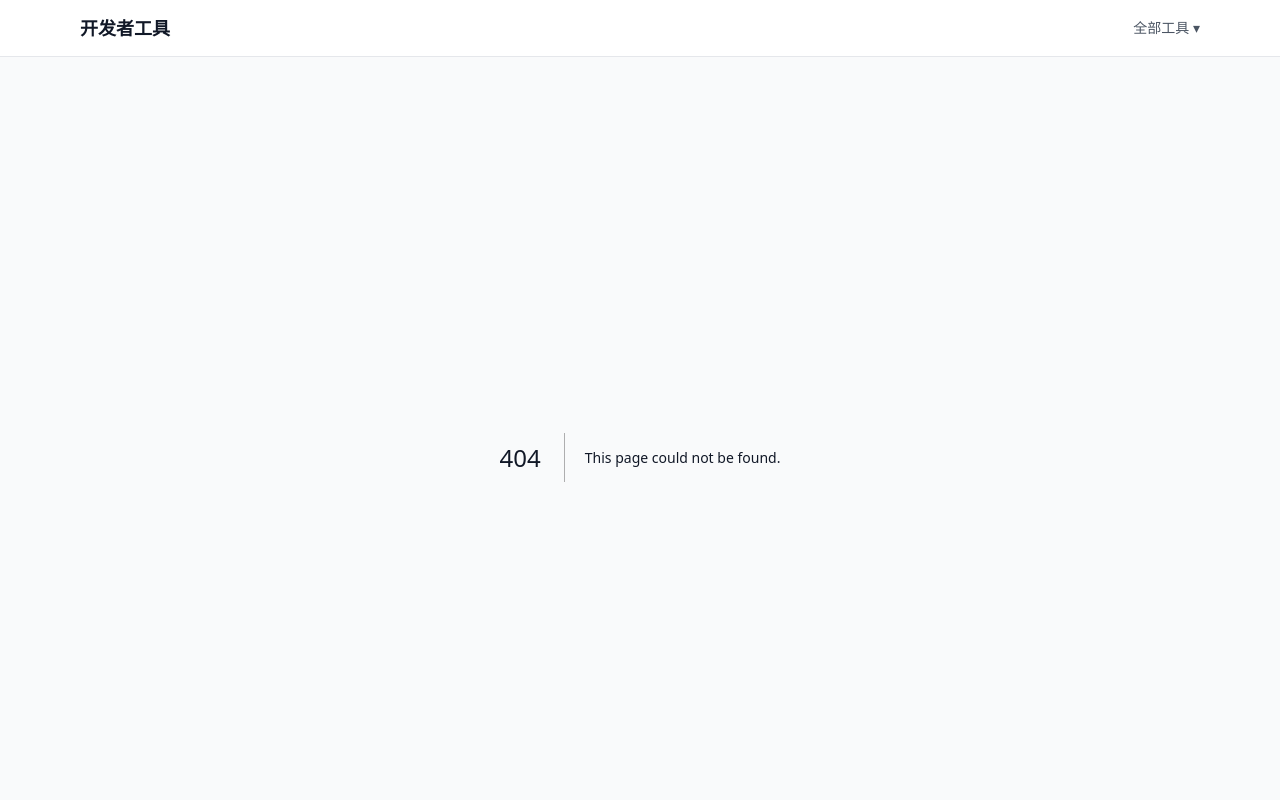
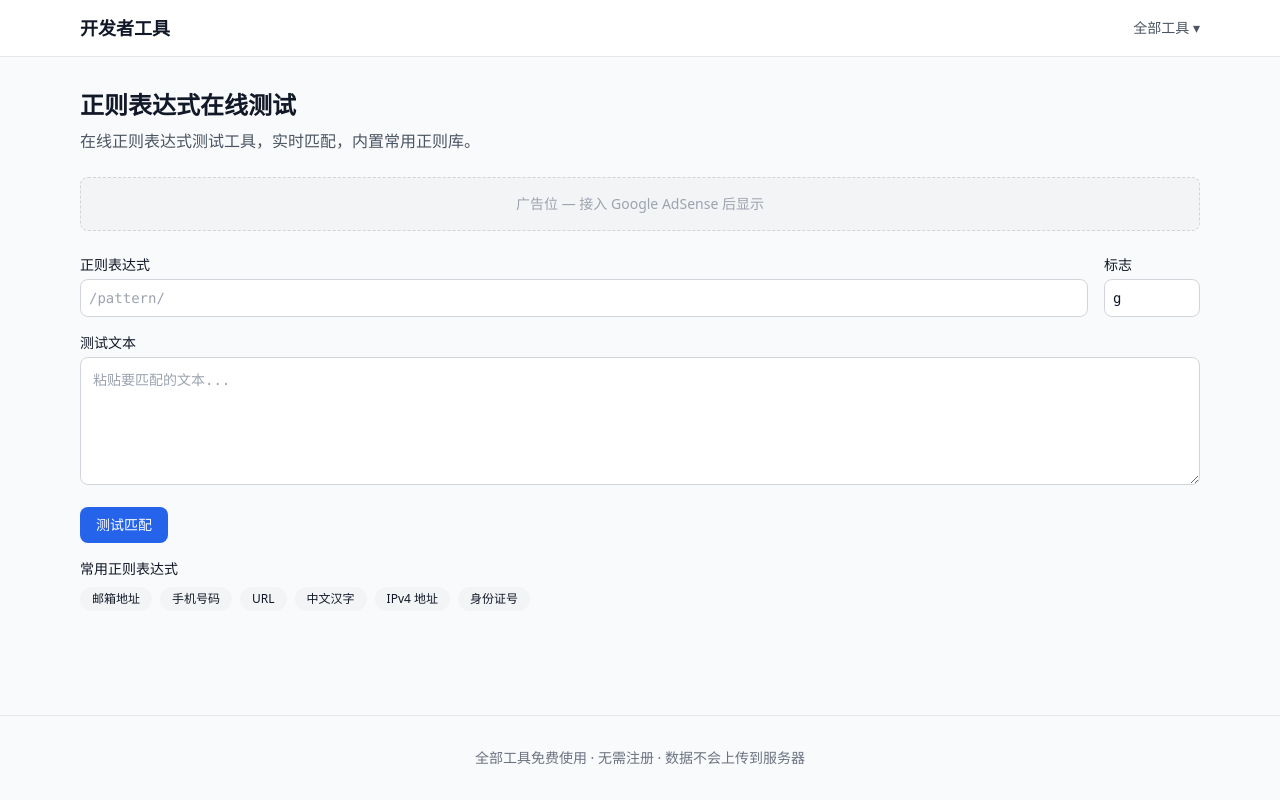
Before and after one commit to peng-zou/devtools, a Next.js app: page /regex-tester in a window 1280 px wide. Before the commit this address had no page. Shown: the top 800 px of the page. Built offline with nearby package versions, Linux system fonts and the light colour scheme.

Commit message:
feat: 添加正则表达式测试器（含常用正则库）

```diff
--- /dev/null
+++ b/src/app/regex-tester/page.tsx
@@ -0,0 +1,107 @@
+'use client'
+import { useState } from 'react'
+import { AdBanner } from '@/components/AdBanner'
+
+const COMMON_PATTERNS = [
+  { label: '邮箱地址', pattern: /^[\w.-]+@[\w.-]+\.\w+$/g.source },
+  { label: '手机号码', pattern: /^1[3-9]\d{9}$/.source },
+  { label: 'URL', pattern: /https?:\/\/[\w./-]+/.source },
+  { label: '中文汉字', pattern: /[一-龥]+/.source },
+  { label: 'IPv4 地址', pattern: /\d{1,3}\.\d{1,3}\.\d{1,3}\.\d{1,3}/.source },
+  { label: '身份证号', pattern: /\d{17}[\dXx]/.source },
+]
+
+export default function RegexTesterPage() {
+  const [pattern, setPattern] = useState('')
+  const [flags, setFlags] = useState('g')
+  const [testStr, setTestStr] = useState('')
+  const [matches, setMatches] = useState<string[]>([])
+  const [error, setError] = useState('')
+
+  const handleTest = () => {
+    setError('')
+    setMatches([])
+    try {
+      const regex = new RegExp(pattern, flags)
+      const result = testStr.match(regex)
+      setMatches(result || [])
+      if (!result) setError('无匹配结果')
+    } catch (e) {
+      setError(e instanceof Error ? e.message : '正则表达式语法错误')
+    }
+  }
+
+  return (
+    <main className="max-w-6xl mx-auto px-4 py-8">
+      <h1 className="text-2xl font-bold mb-2">正则表达式在线测试</h1>
+      <p className="text-gray-600 mb-6">在线正则表达式测试工具，实时匹配，内置常用正则库。</p>
+
+      <AdBanner />
+
+      <div className="mt-6 space-y-4">
+        <div className="flex gap-4">
+          <div className="flex-1">
+            <label className="block text-sm font-medium mb-1">正则表达式</label>
+            <input
+              className="w-full p-2 border border-gray-300 rounded-lg font-mono text-sm"
+              placeholder="/pattern/"
+              value={pattern}
+              onChange={(e) => setPattern(e.target.value)}
+            />
+          </div>
+          <div className="w-24">
+            <label className="block text-sm font-medium mb-1">标志</label>
+            <input
+              className="w-full p-2 border border-gray-300 rounded-lg font-mono text-sm"
+              placeholder="g"
+              value={flags}
+              onChange={(e) => setFlags(e.target.value)}
+            />
+          </div>
+        </div>
+
+        <div>
+          <label className="block text-sm font-medium mb-1">测试文本</label>
+          <textarea
+            className="w-full h-32 p-3 border border-gray-300 rounded-lg font-mono text-sm"
+            value={testStr}
+            onChange={(e) => setTestStr(e.target.value)}
+            placeholder="粘贴要匹配的文本..."
+          />
+        </div>
+
+        <button onClick={handleTest} className="px-4 py-2 bg-blue-600 text-white rounded-lg hover:bg-blue-700 text-sm">
+          测试匹配
+        </button>
+
+        {error && <p className="text-sm text-red-600">{error}</p>}
+
+        {matches.length > 0 && (
+          <div className="p-4 bg-gray-50 rounded-lg">
+            <p className="text-sm font-medium mb-2">匹配结果（{matches.length} 项）</p>
+            <ul className="list-disc list-inside space-y-1">
+              {matches.map((m, i) => (
+                <li key={i} className="font-mono text-sm">{m}</li>
+              ))}
+            </ul>
+          </div>
+        )}
+
+        <div>
+          <p className="text-sm font-medium mb-2">常用正则表达式</p>
+          <div className="flex flex-wrap gap-2">
+            {COMMON_PATTERNS.map((p) => (
+              <button
+                key={p.label}
+                onClick={() => setPattern(p.pattern)}
+                className="px-3 py-1 text-xs bg-gray-100 hover:bg-gray-200 rounded-full"
+              >
+                {p.label}
+              </button>
+            ))}
+          </div>
+        </div>
+      </div>
+    </main>
+  )
+}
```
